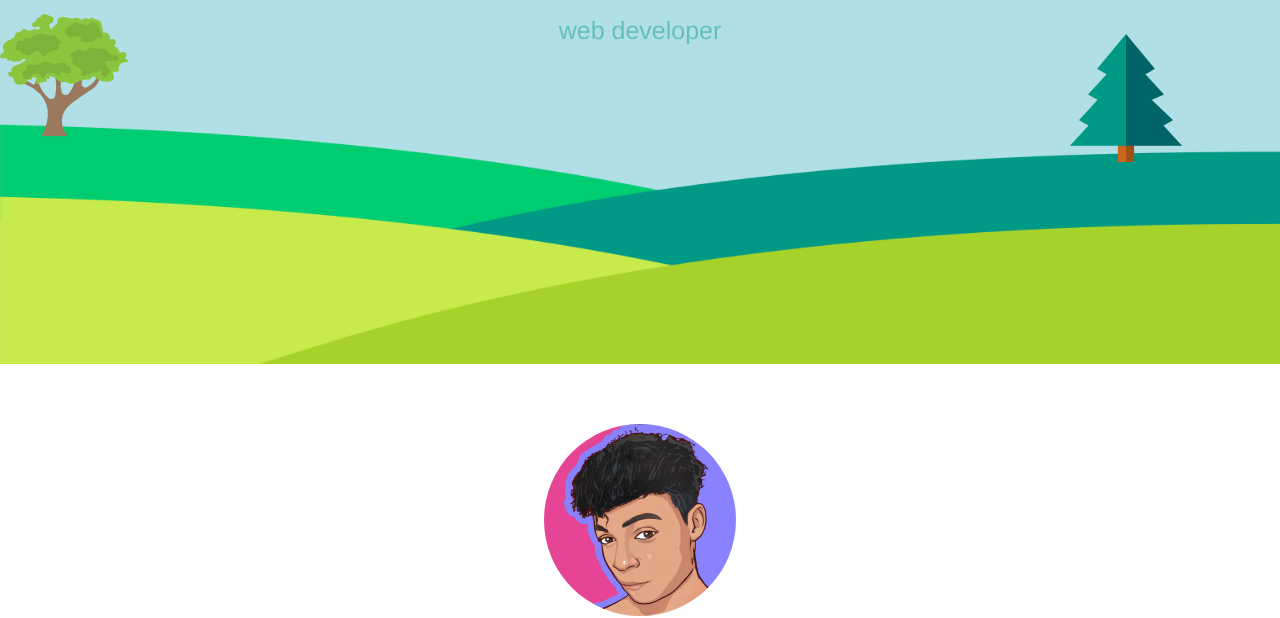
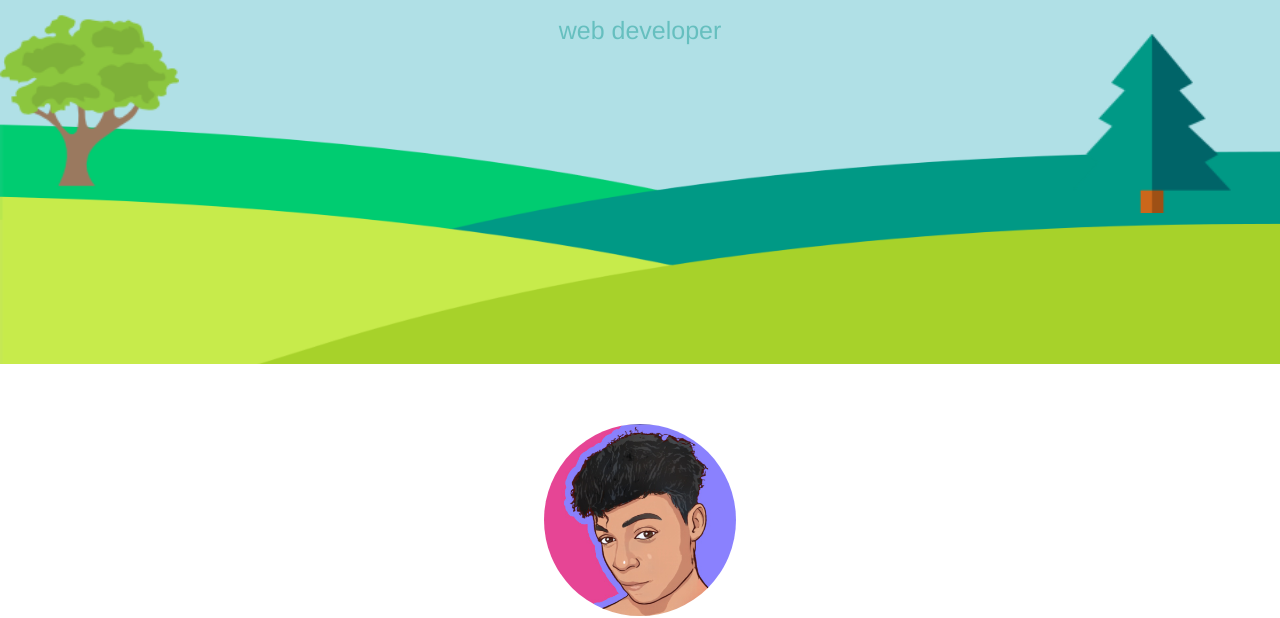
Before and after one commit to user-daxe/john, a plain HTML site: page index.html in a window 1280 px wide. Shown: the part 196-814 px from the top of the page. Drawn offline with nearby package versions, Linux system fonts and the light colour scheme.

Commit message:
Update styles.css

```diff
--- a/css/styles.css
+++ b/css/styles.css
@@ -115,12 +115,14 @@ background-color: black;
 .tree1 {
   position: absolute;
   top: 37%;
+  width: 14%;
 }
 
 .tree {
   position: absolute;
   top: 41%;
   left: 83%;
+  width: 14%;
 }
 
 /***********************************ALL HEADINGS*******************************/
```
